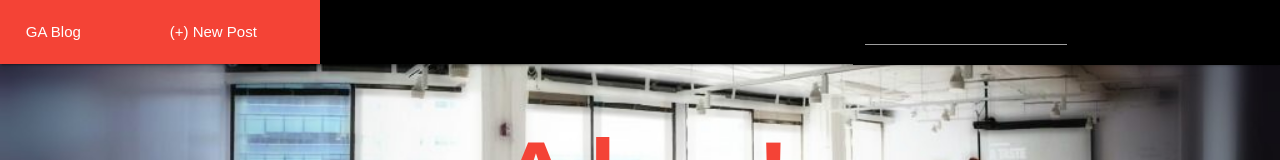
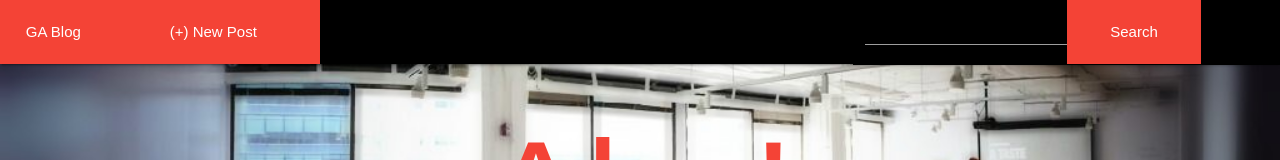
Before and after one commit to dionadk/project3-front, a React (Create React App) app: page /1 in a window 1280 px wide. Shown: the top 160 px of the page. Built offline with nearby package versions, Linux system fonts and the light colour scheme; no server answers.

Commit message:
Search Button

```diff
--- a/src/components/App/App.js
+++ b/src/components/App/App.js
@@ -110,7 +110,7 @@ class App extends Component {
                 <div className="col s4 offset-s5 black searchTag">
                 <form onSubmit={(e) => this.handleSearchSubmit(e)}>
                       <input className="col s6 black" onChange={(e) => this.handleSearchTag(e)}/>
-                      {/* <button className="col s4 red" type="submit">Search</button> */}
+                      <button className="col s4 red" type="submit">Search</button>
                 </form>
               </div>
 
```
